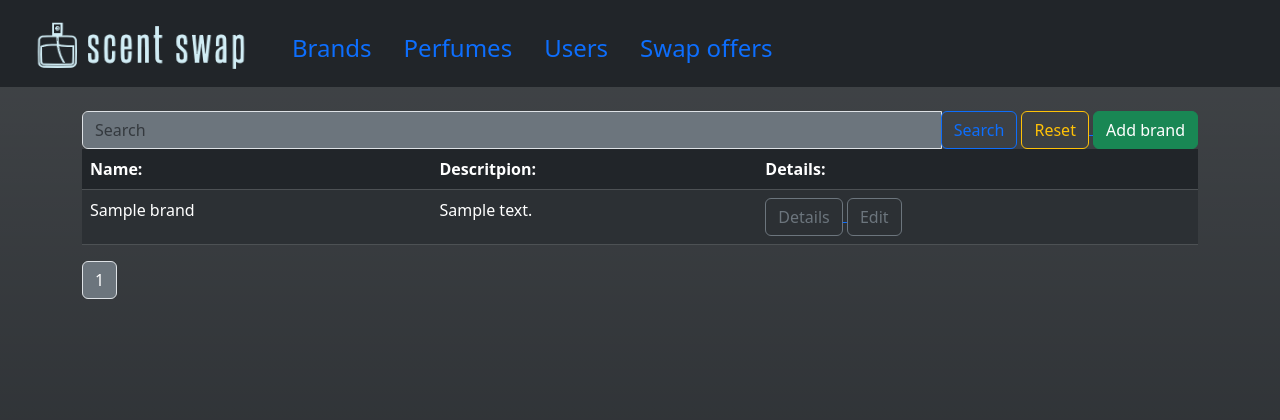
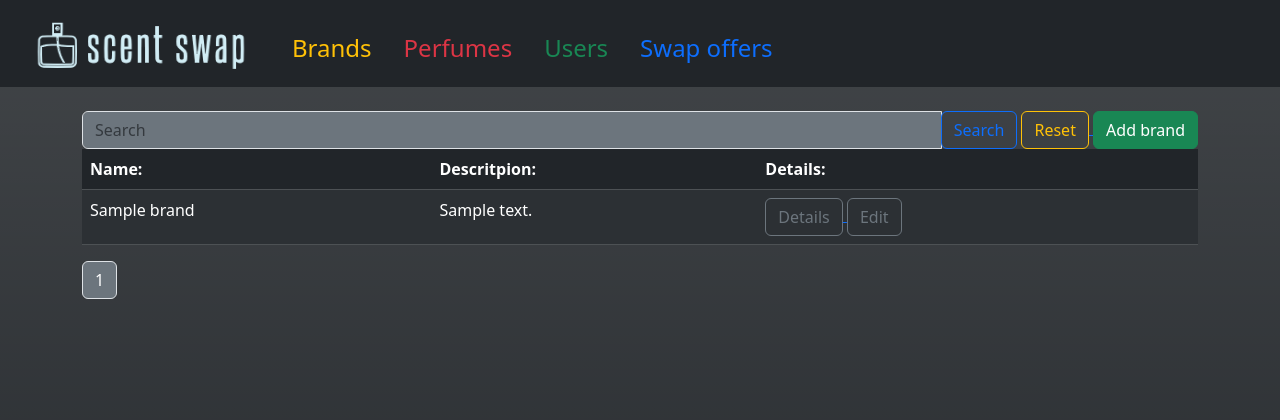
Before and after one commit to saradonin/scent_swap, a Django app: page /brands in a window 1280 px wide. Shown: the top 420 px of the page. Run offline with Django 4.2, Linux system fonts and the light colour scheme; tables that the repository leaves empty hold one stand-in row (values such as "Sample post").

Commit message:
base nav changes

```diff
--- a/scent_app/templates/__base__.html
+++ b/scent_app/templates/__base__.html
@@ -21,13 +21,13 @@
 {#                <a class="nav-link" href="{% url 'search' %}"><h4>Search</h4></a>#}
 {#            </li>#}
             <li class="nav-item">
-                <a class="nav-link" href="{% url 'brand-list' %}"><h4>Brands</h4></a>
+                <a class="nav-link text-warning" href="{% url 'brand-list' %}"><h4>Brands</h4></a>
             </li>
             <li class="nav-item">
-                <a class="nav-link" href="{% url 'perfume-list' %}"><h4>Perfumes</h4></a>
+                <a class="nav-link text-danger" href="{% url 'perfume-list' %}"><h4>Perfumes</h4></a>
             </li>
             <li class="nav-item">
-                <a class="nav-link" href=""><h4>Users</h4></a>
+                <a class="nav-link text-success" href=""><h4>Users</h4></a>
             </li>
             <li class="nav-item">
                 <a class="nav-link" href=""><h4>Swap offers</h4></a>
```
